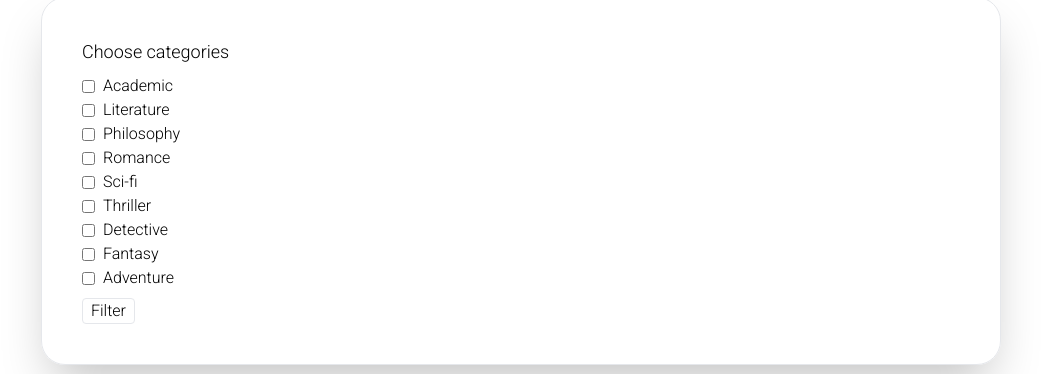
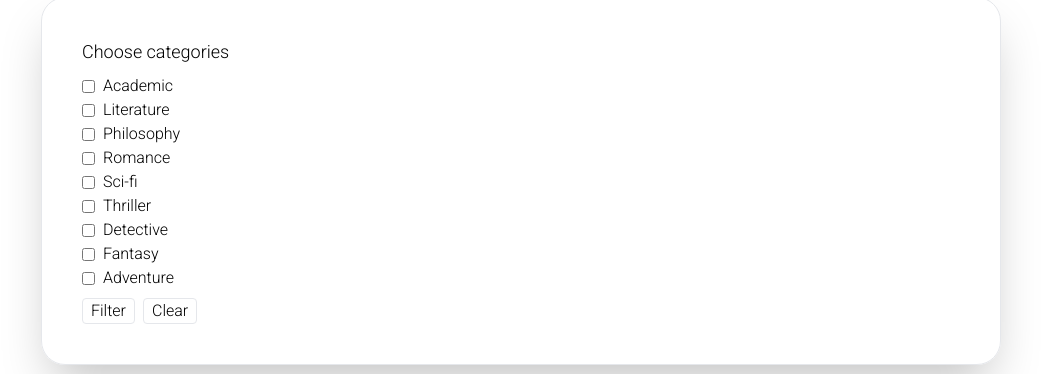
Before and after one commit to LHFahim/lms-frontend, a React (Create React App) app: page / in a window 1280 px wide. Shown: the part 235-609 px from the top of the page, without its empty margins (119-1160 px from the left). Built offline with nearby package versions, Linux system fonts and the light colour scheme.

Commit message:
added book filter

```diff
--- a/src/components/BookCategories/BookCategories.js
+++ b/src/components/BookCategories/BookCategories.js
@@ -1,16 +1,19 @@
 import axios from 'axios';
-import React, { useState } from 'react';
+import React, { useContext, useState } from 'react';
+import { useNavigate } from 'react-router-dom';
+import { AuthContext } from '../../contexts/AuthProvider/AuthProvider';
 
 const BookCategories = () => {
   const [categories, setCategories] = useState({
     values: [],
     response: [],
   });
+
+  const navigate = useNavigate();
+
   const handleCategories = async event => {
     const { value, checked } = event.target;
     const { values: languages } = categories;
-
-    console.log(`${value} is ${checked}`);
 
     // Case 1 : The user checks the box
     if (checked) {
@@ -27,15 +30,32 @@ const BookCategories = () => {
         response: languages.filter(e => e !== value),
       });
     }
+  };
+
+  const handleCategoriesSubmit = async event => {
+    event.preventDefault();
+
+    let localStorageUser = localStorage.getItem('user');
+    localStorageUser = JSON.parse(localStorageUser);
 
     try {
       const response = await axios.post(
         `http://localhost:5000/api/v1/books/filter`,
-        { category: categories.values }
+        { category: categories.values },
+        { headers: { Authorization: localStorageUser.accessToken } }
       );
+
+      localStorage.setItem('filterResults', JSON.stringify(response.data.data));
+      navigate('/book/filteredResults');
+      window.location.reload(true);
     } catch (e) {
       console.log(e);
     }
+  };
+
+  const handleClearCategories = () => {
+    localStorage.removeItem('filterResults');
+    window.location.reload(true);
   };
 
   return (
@@ -43,7 +63,7 @@ const BookCategories = () => {
       <div>
         <h1 className="text-lg mb-2">Choose categories</h1>
       </div>
-      <form onSubmit={handleCategories}>
+      <form onSubmit={handleCategoriesSubmit}>
         {/* single category */}
         <div className="space-x-2 flex items-center">
           <input
@@ -144,7 +164,16 @@ const BookCategories = () => {
           <label htmlFor="adventure">Adventure</label>
         </div>
 
-        <button className="border px-2 rounded mt-2">Filter</button>
+        {/* buttons */}
+        <div className="space-x-2">
+          <button className="border px-2 rounded mt-2">Filter</button>
+          <button
+            onClick={handleClearCategories}
+            className="border px-2 rounded mt-2"
+          >
+            Clear
+          </button>
+        </div>
       </form>
     </div>
   );
--- /dev/null
+++ b/src/components/FilteredResults/FilteredResults.js
@@ -0,0 +1,18 @@
+import React from 'react';
+import Book from '../Book/Book';
+
+const FilteredResults = () => {
+  const filterResults = JSON.parse(localStorage.getItem('filterResults'));
+
+  return (
+    <main className="my-10 shadow-2xl">
+      <section className="grid grid-cols-4 p-5 gap-5">
+        {filterResults?.map(book => (
+          <Book key={book.id} book={book} />
+        ))}
+      </section>
+    </main>
+  );
+};
+
+export default FilteredResults;
--- a/src/routes/ProtectedRoutes/ProtectedRoutes.js
+++ b/src/routes/ProtectedRoutes/ProtectedRoutes.js
@@ -8,9 +8,9 @@ const ProtectedRoutes = ({ children }) => {
 
   const location = useLocation();
 
-  let user1 = localStorage.getItem('user');
-  user1 = JSON.parse(user1);
-  console.log(user1);
+  // let user1 = localStorage.getItem('user');
+  // user1 = JSON.parse(user1);
+  // console.log(user1.accessToken);
 
   if (user.loading) {
     return <p>Loading....</p>;
--- a/src/routes/routes/Routes.js
+++ b/src/routes/routes/Routes.js
@@ -4,6 +4,7 @@ import BookDetails from '../../components/BookDetails/BookDetails';
 
 import Books from '../../components/Books/Books';
 import Error from '../../components/Error/Error';
+import FilteredResults from '../../components/FilteredResults/FilteredResults';
 import { AuthContext } from '../../contexts/AuthProvider/AuthProvider';
 import Main from '../../layout/Main';
 import Login from '../../pages/Login/Login';
@@ -57,6 +58,15 @@ export const routes = createBrowserRouter([
           </ProtectedRoutes>
         ),
       },
+      {
+        path: '/book/filteredResults',
+
+        element: (
+          <ProtectedRoutes>
+            <FilteredResults />
+          </ProtectedRoutes>
+        ),
+      },
     ],
   },
   {
```
